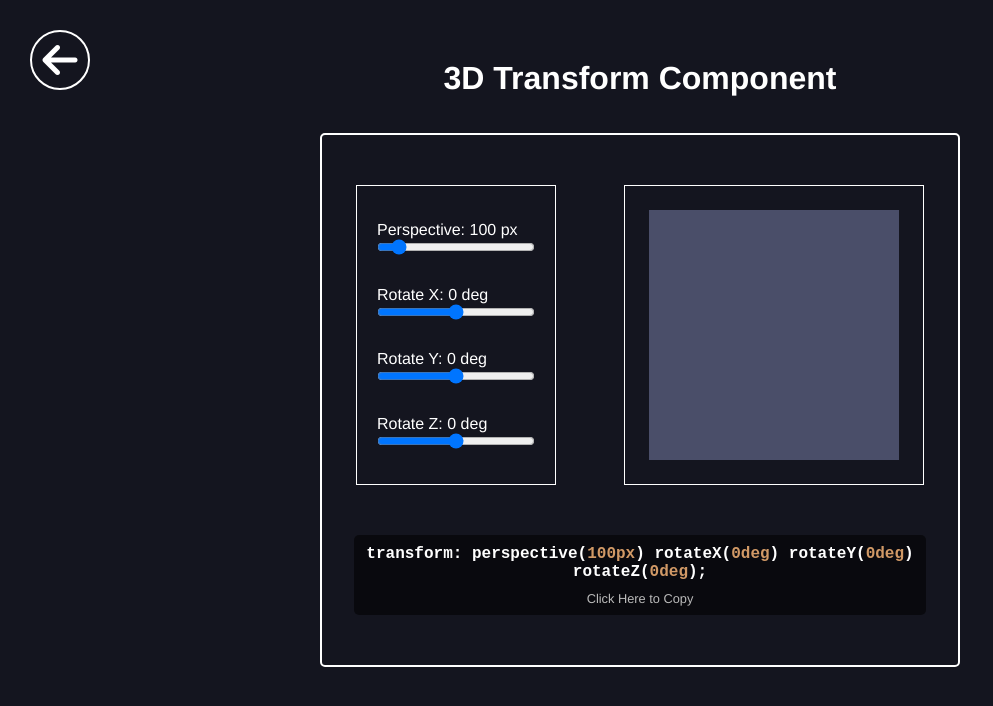
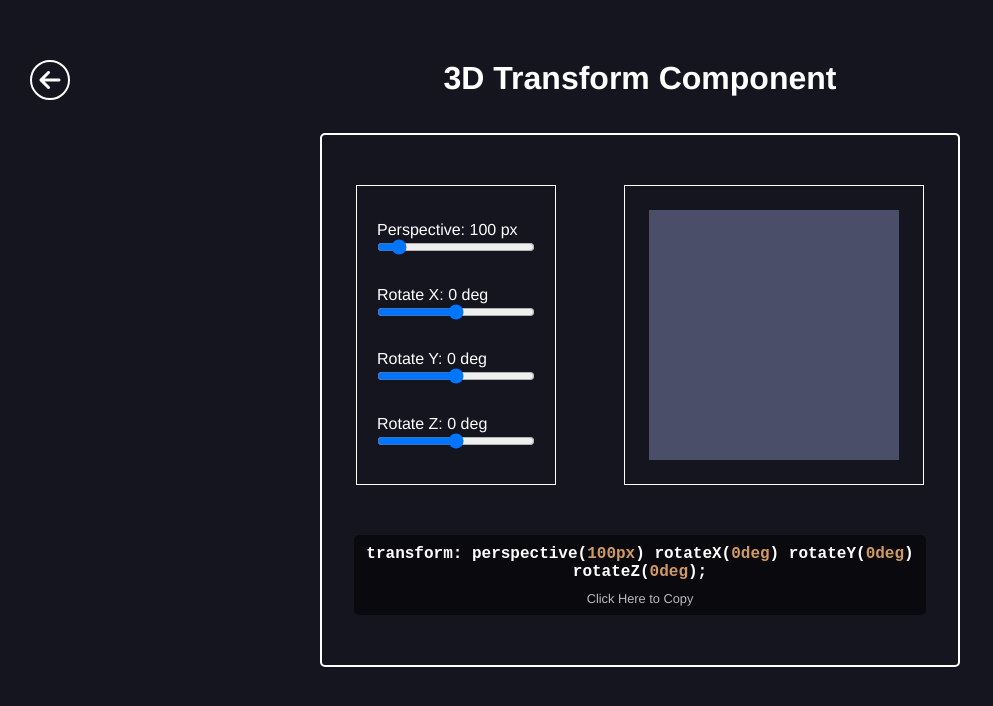
Before and after one commit to JoelStorr/shape-css, a Vue app: page /tools/threed-transform in a window 1280 px wide. Shown: the top 706 px of the page, without its empty margins (0-993 px from the left). Built offline with nearby package versions, Linux system fonts and the light colour scheme.

Commit message:
Fixed Back Button Alignment on tools page

```diff
--- a/src/views/ToolView.vue
+++ b/src/views/ToolView.vue
@@ -29,11 +29,11 @@ nav {
 
 i {
   position: absolute;
-  top: 30px;
+  top: 60px;
   left: 30px;
-  width: 60px;
-  height: 60px;
-  font-size: 2.5rem;
+  width: 40px;
+  height: 40px;
+  font-size: 1.5rem;
   color: white;
   text-align: center;
   /* vertical-align: middle; */
```
